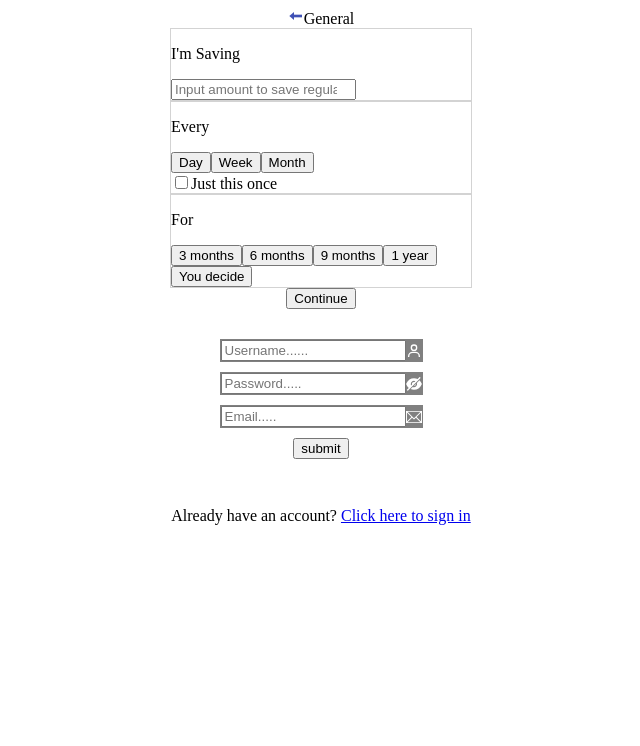
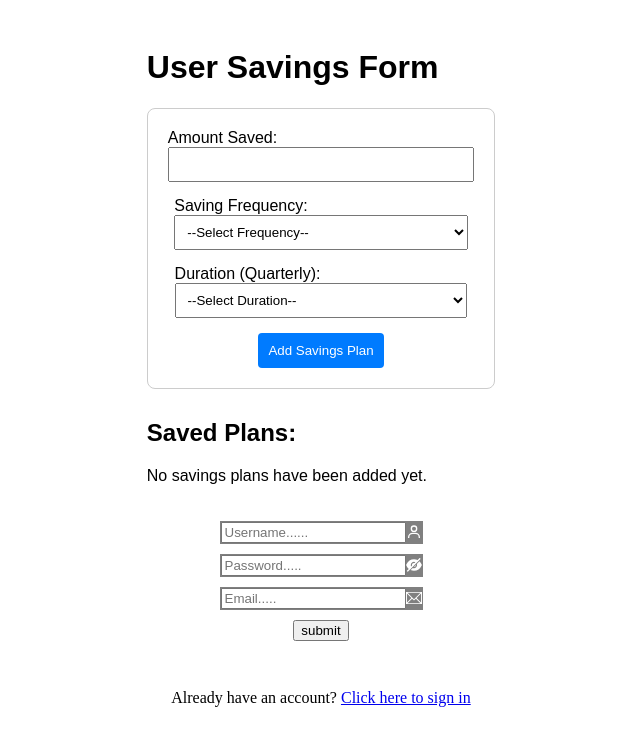
Before and after one commit to okechukwu-okolie/codingpractice-, a React (Vite) app: page / in a window 1280 px wide. Shown: the top 746 px of the page, without its empty margins (319-959 px from the left). Built offline with nearby package versions, Linux system fonts and the light colour scheme; a web font is replaced by a local one.

Commit message:
adding to the codebase

```diff
--- a/src/components/withdrawalScheduler/WithdrawalScheduler.jsx
+++ b/src/components/withdrawalScheduler/WithdrawalScheduler.jsx
@@ -1,190 +1,124 @@
-import React,{useState} from 'react'
-import { FcLeft } from 'react-icons/fc'
-
-const WithdrawalScheduler = () => {
-    const [amount, setAmount] = useState('')
-    const [day, setDay] = useState(false)
-    const [week, setWeek] = useState(false)
-    const [month, setMonth] = useState(false)
-    const [threeMonths, setThreeMonths] = useState(false)
-    const [sixMonths, setSixMonths] = useState(false)
-    const [nineMonths, setNineMonths] = useState(false)
-    const [oneYear, setOneYear] = useState(false)
-    const [youDecide, setYouDecide] = useState(false)
-    const [user, setUser] = useState([])
 
 
 
+import React, { useState } from 'react';
 
+// A mock database to store saved savings data
+const mockDatabase = [];
 
-    const submit = (e) =>{
-        e.preventDefault()
-        const repetition =(!day || !week || !month)
-        const duration = (!threeMonths || !sixMonths || !nineMonths || !oneYear || !youDecide)
+function WithdrawalScheduler() {
+  // State variables to hold form data and validation errors
+  const [amount, setAmount] = useState('');
+  const [frequency, setFrequency] = useState('');
+  const [duration, setDuration] = useState('');
+  const [savedData, setSavedData] = useState([]);
+  const [error, setError] = useState('');
 
-        if (amount.trim() === '' && !repetition && !duration){
-            console.log('provide an amount to schedule for saving')
-            return;
-        }
-    console.log( 'satisfied')
+  // Function to handle form submission
+  const handleSubmit = (e) => {
+    e.preventDefault();
+    setError(''); // Clear previous errors
 
-    return ('conditions have been satisfied')
-        const userChoice = (amount, repetition, duration) =>{
+    // Logical checks to ensure all fields are present
+    if (!amount || !frequency || !duration) {
+      setError('Please fill out all fields: Amount, Frequency, and Duration.');
+      return;
+    }
 
-            const userDetails = {
-                amount,
-                repetition,
-                duration
-        }
-        setUser([...user, userDetails])
-        setAmount('N0')
-        setDay(false)
-        setWeek(false)
-        setMonth(false)
-        setThreeMonths(false)
-        setSixMonths(false)
-        setNineMonths(false)
-        setOneYear(false)
-        setYouDecide(false)
-        }
+    // Create the new saving object
+    const newSaving = {
+      id: Date.now(), // Unique ID for the object
+      amount: parseFloat(amount),
+      frequency,
+      duration,
+      dateAdded: new Date().toISOString(),
+    };
 
-    }
-      const handleAmount = (e) =>{
-            setAmount(e.target.value)
-        }
-        const handleDay =() =>{
-            setDay(!day)
+    // Add the new saving object to our state array
+    setSavedData((prevData) => [...prevData, newSaving]);
 
-                setWeek(week)
-                setMonth(month)
-                // setDay(!day)
-                console.log('day has been handled')
-                return ;
+    // Simulate submitting to a database
+    // In a real application, you would make an API call here (e.g., using fetch or axios)
+    mockDatabase.push(newSaving);
+    console.log('Data submitted to mock database:', mockDatabase);
 
-        }
-
-        const handleWeek =()=>{
-        setWeek(!week)
-        setMonth(month)
-        setDay(day)
-        setWeek(!week)
-        console.log('week has been handled')
-        return
-
-        }
-
-        const handleMonth = ()=>{
-            setMonth(!month)
-
-            setWeek(week)
-            setDay(day)
-            setMonth(!month)
-
-           console.log ('month has been handled')
-            return;
-        }
-
-        const handleSixMonths =()=>{
-            setSixMonths(!sixMonths)
-            if(sixMonths){
-                setThreeMonths(threeMonths)
-                setSixMonths(!sixMonths)
-                setNineMonths(nineMonths)
-                setOneYear(oneYear)
-                setYouDecide(youDecide)
-
-                alert ('sixMonths have been handled')
-            }
-        }
-         const handleNineMonths =()=>{
-            setNineMonths(!nineMonths)
-            if(nineMonths){
-                setThreeMonths(threeMonths)
-                setSixMonths(sixMonths)
-                setNineMonths(!nineMonths)
-                setOneYear(oneYear)
-                setYouDecide(youDecide)
-
-                alert ('nineMonths have been handled')
-            }
-        }
-
-         const handleOneYear =()=>{
-            setOneYear(!oneYear)
-            if(oneYear){
-                setThreeMonths(threeMonths)
-                setSixMonths(sixMonths)
-                setNineMonths(nineMonths)
-                setOneYear(!oneYear)
-                setYouDecide(youDecide)
-
-                alert ('oneYear have been handled')
-            }
-        }
-
-         const handleYouDecide =()=>{
-            setYouDecide(!youDecide)
-            if(youDecide){
-                setThreeMonths(threeMonths)
-                setSixMonths(sixMonths)
-                setNineMonths(nineMonths)
-                setOneYear(oneYear)
-                setYouDecide(!youDecide)
-
-                alert ('youDecide have been handled')
-            }
-        }
-
-         const handleThreeMonths =()=>{
-            setThreeMonths(!threeMonths)
-            if(threeMonths){
-                setThreeMonths(!threeMonths)
-                setSixMonths(sixMonths)
-                setNineMonths(nineMonths)
-                setOneYear(oneYear)
-                setYouDecide(youDecide)
-
-                console.log ('three months have been handled')
-            }
-        }
-
+    // Clear the form fields after submission
+    setAmount('');
+    setFrequency('');
+    setDuration('');
+  };
 
   return (
-    <main style={{marginBottom:'30px'}}>
-        <form onSubmit={submit}>
-            <div >
-            <FcLeft/><span>General</span>
+    <div style={{ padding: '20px', fontFamily: 'Arial, sans-serif' }}>
+      <h1>User Savings Form</h1>
+      {error && <p style={{ color: 'red' }}>{error}</p>}
+      <form onSubmit={handleSubmit} style={{ display: 'flex', flexDirection: 'column', gap: '15px', maxWidth: '400px', border: '1px solid #ccc', padding: '20px', borderRadius: '8px' }}>
+        <div>
+          <label htmlFor="amount" style={{ marginBottom: '5px' }}>Amount Saved:</label>
+          <input
+            id="amount"
+            type="number"
+            value={amount}
+            onChange={(e) => setAmount(e.target.value)}
+            style={{ width: '100%', padding: '8px', boxSizing: 'border-box' }}
+          />
         </div>
-        <div style={{border:'solid 1px lightGrey',width:'300px'}}>
-            <p>I'm Saving</p>
-            <input
-                type="number"
-                value={amount}
-                onChange={handleAmount}
-                placeholder='Input amount to save regularly'
-             />
+
+        <div>
+          <label htmlFor="frequency" style={{ marginBottom: '5px' }}>Saving Frequency:</label>
+          <select
+            id="frequency"
+            value={frequency}
+            onChange={(e) => setFrequency(e.target.value)}
+            style={{ width: '100%', padding: '8px', boxSizing: 'border-box' }}
+          >
+            <option value="">--Select Frequency--</option>
+            <option value="daily">Daily</option>
+            <option value="weekly">Weekly</option>
+            <option value="monthly">Monthly</option>
+          </select>
         </div>
-        <div style={{border:'solid 1px lightGrey',width:'300px'}}>
-            <p>Every</p>
-            <button onClick={handleDay}>Day</button>
-            <button onClick={handleWeek}>Week</button>
-            <button onClick={handleMonth}>Month</button>
-           <div>
-            <input type="checkbox" name="" id="" /><span>Just this once</span>
-            </div>
+
+        <div>
+          <label htmlFor="duration" style={{ marginBottom: '5px' }}>Duration (Quarterly):</label>
+          <select
+            id="duration"
+            value={duration}
+            onChange={(e) => setDuration(e.target.value)}
+            style={{ width: '100%', padding: '8px', boxSizing: 'border-box' }}
+          >
+            <option value="">--Select Duration--</option>
+            <option value="q1">Q1 (3 Months)</option>
+            <option value="q2">Q2 (6 Months)</option>
+            <option value="q3">Q3 (9 Months)</option>
+            <option value="q4">Q4 (12 Months)</option>
+          </select>
         </div>
-        <div style={{border:'solid 1px lightGrey',width:'300px'}}>
-            <p>For</p>
-            <button onClick={handleThreeMonths}>3 months</button>
-            <button onClick={handleSixMonths}>6 months</button>
-            <button onClick={handleNineMonths}>9 months</button>
-            <button onClick={handleOneYear}>1 year</button>
-            <button onClick={handleYouDecide}>You decide</button>
-        </div>
-        <button >Continue</button>
-        </form>
-    </main>
-  )
+
+        <button type="submit" style={{ padding: '10px', backgroundColor: '#007bff', color: 'white', border: 'none', borderRadius: '4px', cursor: 'pointer' }}>
+          Add Savings Plan
+        </button>
+      </form>
+
+      <div style={{ marginTop: '30px' }}>
+        <h2>Saved Plans:</h2>
+        {savedData.length === 0 ? (
+          <p>No savings plans have been added yet.</p>
+        ) : (
+          <ul style={{ listStyleType: 'none', padding: 0 }}>
+            {savedData.map((plan) => (
+              <li key={plan.id} style={{ border: '1px solid #eee', padding: '10px', marginBottom: '10px', borderRadius: '4px' }}>
+                <p><strong>Amount:</strong> ${plan.amount.toFixed(2)}</p>
+                <p><strong>Frequency:</strong> {plan.frequency}</p>
+                <p><strong>Duration:</strong> {plan.duration.toUpperCase()}</p>
+                <p><strong>Date Added:</strong> {new Date(plan.dateAdded).toLocaleDateString()}</p>
+              </li>
+            ))}
+          </ul>
+        )}
+      </div>
+    </div>
+  );
 }
 
-export default WithdrawalScheduler
+export default WithdrawalScheduler;
```
